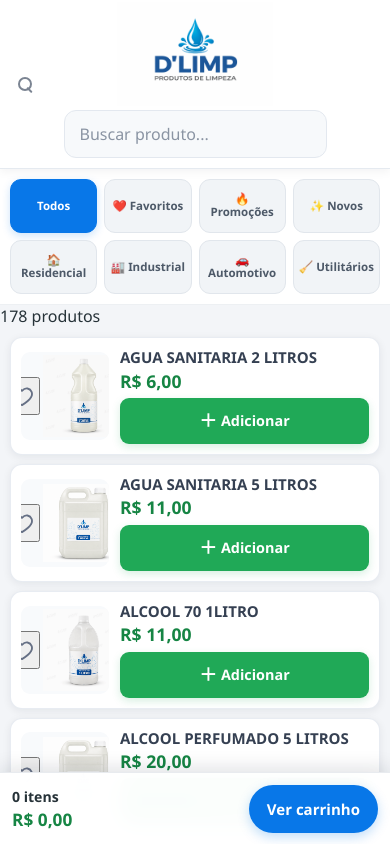
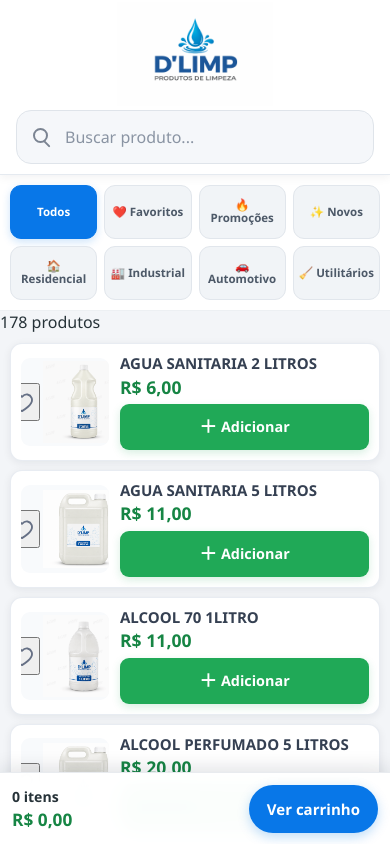
Before and after one commit to delavalledev/catalogo-dlimp, a plain HTML site: page index.html in a window 390 px wide. Shown: the top 844 px of the page. Drawn offline with Linux system fonts and the light colour scheme.

Commit message:
Ajuste da busca no celular

```diff
--- a/css/style.css
+++ b/css/style.css
@@ -1124,3 +1124,122 @@
     place-items: center;
     padding: 6px;
 }
+
+
+/* ==========================================================================
+   Ajuste definitivo da área de busca no celular
+   ========================================================================== */
+
+.cabecalho {
+    padding-left: 12px;
+    padding-right: 12px;
+}
+
+.area-busca {
+    position: relative;
+    width: 100%;
+    max-width: 560px;
+    margin: 0 auto;
+}
+
+#busca {
+    display: block;
+    width: 100%;
+    height: 52px;
+    min-height: 52px;
+    margin: 0;
+    padding: 0 46px 0 48px;
+    color: #263238;
+    font-size: 16px;
+    line-height: 52px;
+    background: #f5f7fa;
+    border: 1px solid #dfe4ea;
+    border-radius: 14px;
+    outline: none;
+    appearance: none;
+    -webkit-appearance: none;
+}
+
+#busca:focus {
+    background: #ffffff;
+    border-color: #0877e8;
+    box-shadow: 0 0 0 4px rgba(8, 119, 232, 0.10);
+}
+
+#busca::-webkit-search-cancel-button {
+    display: none;
+    -webkit-appearance: none;
+}
+
+.icone-busca {
+    position: absolute;
+    top: 50%;
+    left: 17px;
+    z-index: 3;
+    width: 18px;
+    height: 18px;
+    margin: 0;
+    transform: translateY(-50%);
+    pointer-events: none;
+}
+
+.icone-busca::before {
+    content: "";
+    position: absolute;
+    top: 0;
+    left: 0;
+    width: 11px;
+    height: 11px;
+    border: 2px solid #7b8492;
+    border-radius: 50%;
+}
+
+.icone-busca::after {
+    content: "";
+    position: absolute;
+    right: 0;
+    bottom: 1px;
+    width: 8px;
+    height: 2px;
+    background: #7b8492;
+    border-radius: 999px;
+    transform: rotate(45deg);
+    transform-origin: center;
+}
+
+.btn-limpar-busca {
+    position: absolute;
+    top: 50%;
+    right: 8px;
+    z-index: 3;
+    width: 36px;
+    height: 36px;
+    padding: 0;
+    display: grid;
+    place-items: center;
+    transform: translateY(-50%);
+    color: #667085;
+    font-size: 16px;
+    line-height: 1;
+    background: transparent;
+    border: none;
+    border-radius: 50%;
+}
+
+.btn-limpar-busca[hidden] {
+    display: none !important;
+}
+
+@media (max-width: 599px) {
+    .area-busca {
+        width: calc(100% - 8px);
+        max-width: none;
+    }
+
+    #busca {
+        height: 54px;
+        min-height: 54px;
+        line-height: 54px;
+        border-radius: 15px;
+    }
+}
```
